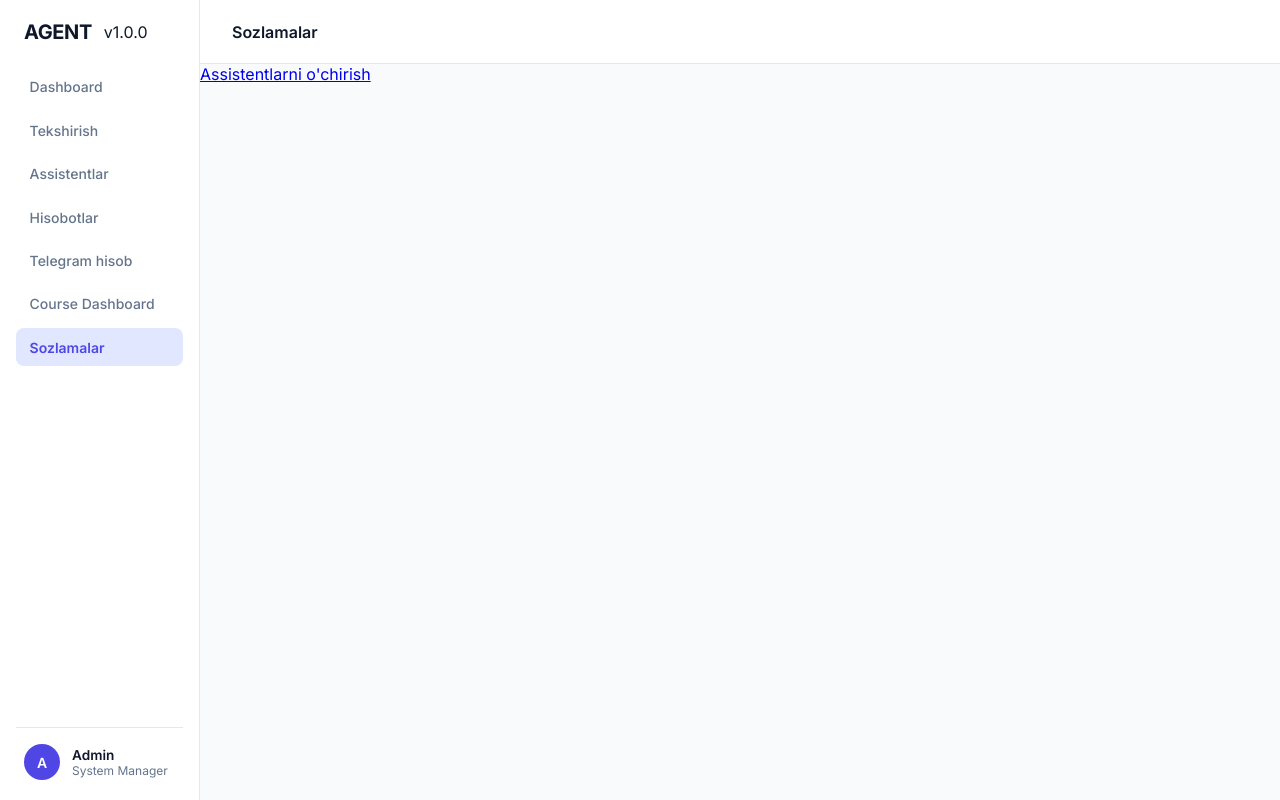
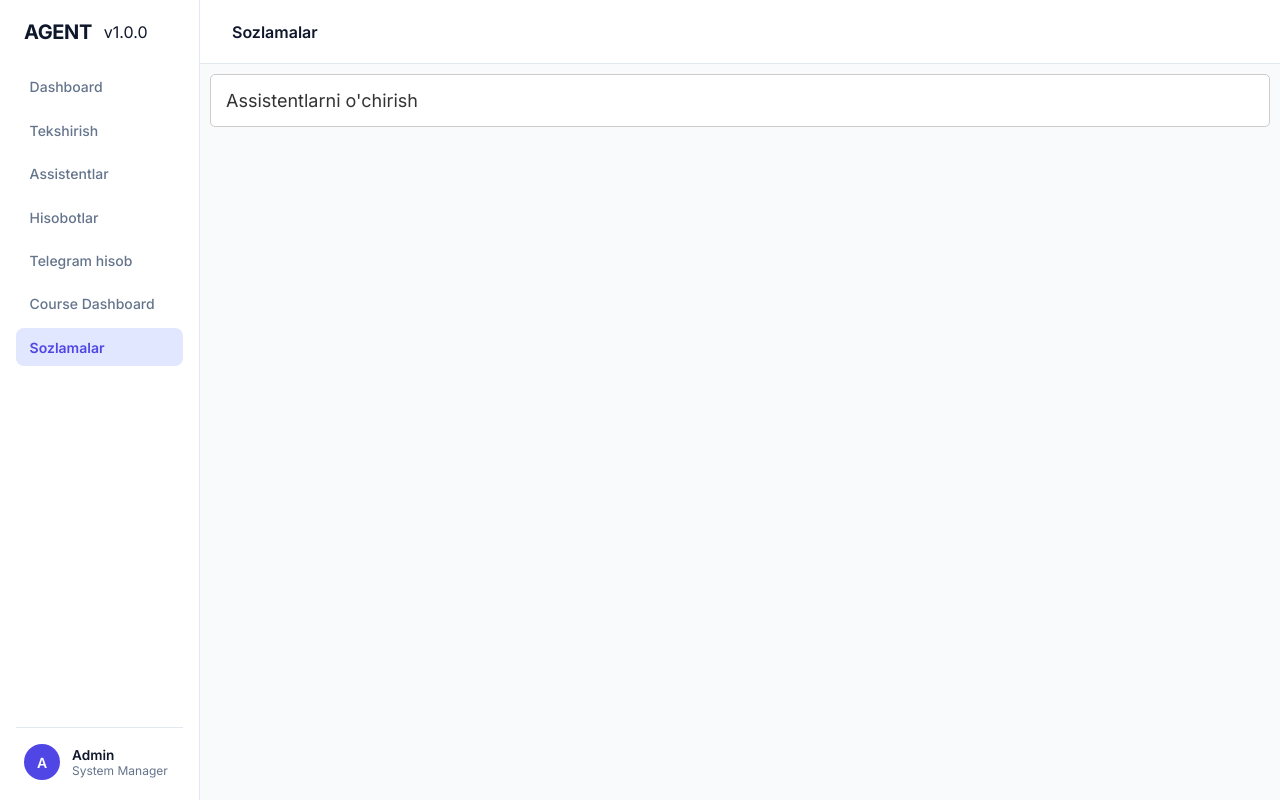
Before and after one commit to asadbek-sotiboldiyev/coure-managers-ai-agent, a FastAPI app: page /settings in a window 1280 px wide. Run offline with FastAPI, Linux system fonts and the light colour scheme.

Commit message:
frontend fixed

```diff
--- a/frontend/css/settings.css
+++ b/frontend/css/settings.css
@@ -41,7 +41,6 @@
   flex-direction: column;
   gap: 0.75rem;
 }
-
 .settings-row {
   display: flex;
   align-items: center;
--- a/frontend/templates/settings.html
+++ b/frontend/templates/settings.html
@@ -6,10 +6,40 @@
 
 {% block header_title %}Sozlamalar{% endblock %}
 
+{% block inline_styles %}
+    <style>
+        .settings-list {
+            display: flex;
+            flex-direction: column;
+            gap: 10px;
+            margin: 10px;
+            margin-bottom: 20px;
+        }
+        .settings-link{
+            display: block;
+            padding: 15px;
+            color: #333;
+            font-size: 18px;
+            background-color: #fff;
+            border: 1px solid #ccc;
+            border-radius: 5px;
+            text-decoration: none;
+            transition: 0.2s ease;
+        }
+        .settings-link:hover {
+            border-color: #00f;
+            color: #00f;
+        }
+    </style>
+{% endblock %}
+
 {% block content %}
 
+
 <div class="settings-section">
-    <a href="/settings/inactive-assistant">Assistentlarni o'chirish</a>
+    <div class="settings-list">
+        <a class="settings-link" href="/settings/inactive-assistant">Assistentlarni o'chirish</a>
+    </div>
 </div>
 
 {% endblock %}
```
